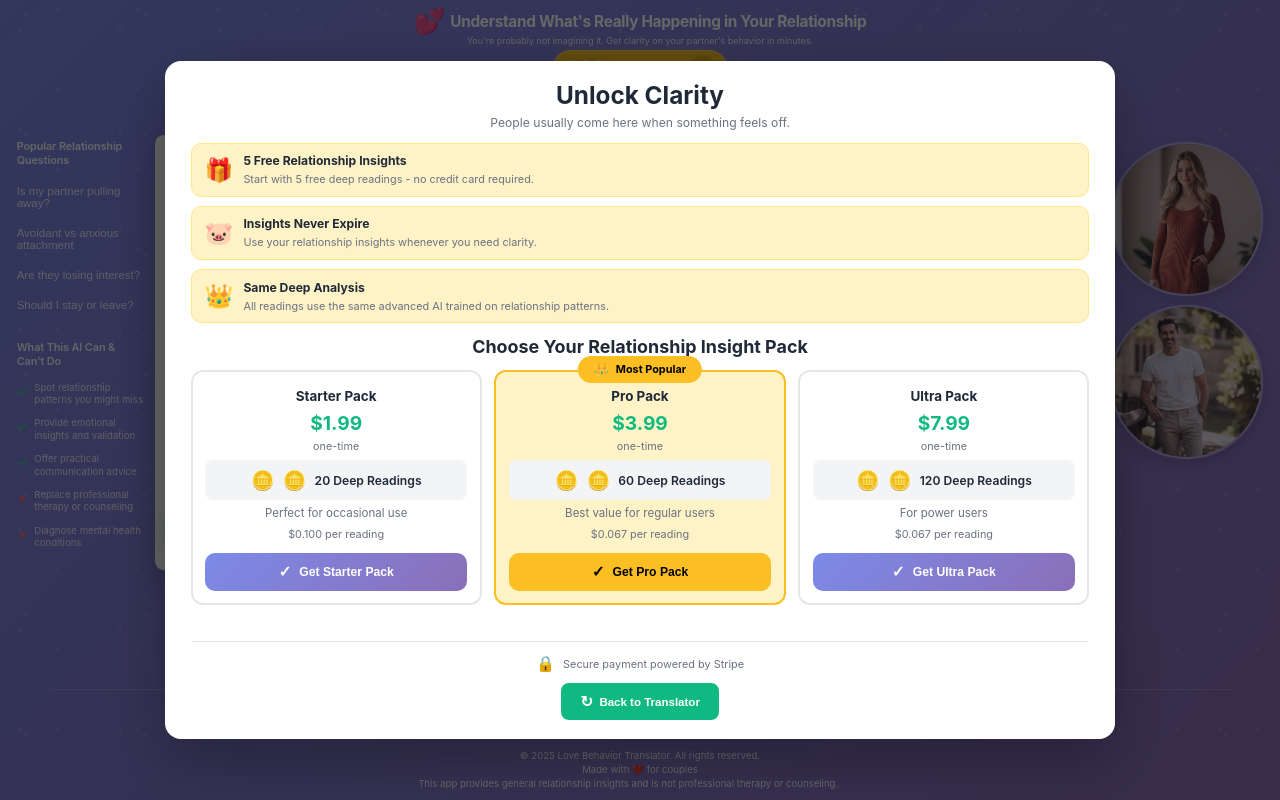
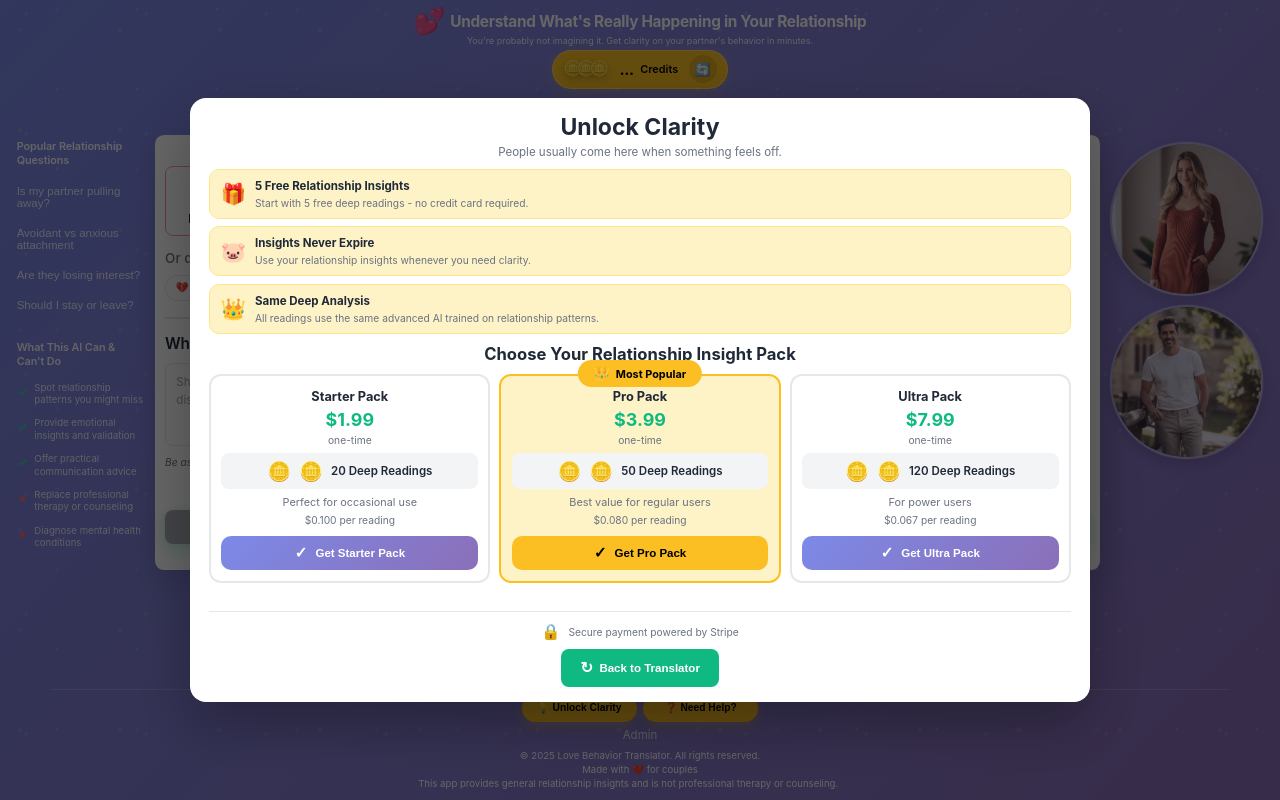
Before and after one commit to maxkantor/love-behavior-translator, a React (Vite) app in the folder frontend/: page / in a window 1280 px wide. Both pictures are taken after a click on the button "💡 Unlock Clarity". Built offline with nearby package versions, Linux system fonts and the light colour scheme; no server answers.

Commit message:
Fix Pro Pack to 50 credits and reduce pack box sizes for iOS to prevent cutoff

```diff
--- a/frontend/src/ui/CreditModal.tsx
+++ b/frontend/src/ui/CreditModal.tsx
@@ -30,9 +30,9 @@ export function CreditModal({ isOpen, onClose, currentCredits }: CreditModalProp
     },
     {
       name: 'Pro Pack',
-      credits: 60,
+      credits: 50,
       price: 3.99,
-      perCredit: 0.067,
+      perCredit: 0.080,
       description: 'Best value for regular users',
       popular: true
     },
--- a/frontend/src/ui/styles.css
+++ b/frontend/src/ui/styles.css
@@ -410,116 +410,117 @@ body {
 
   /* Credit Modal fixes for MacBook Air */
   .credit-modal-content {
-    max-width: 950px !important;
-    width: 92% !important;
-    padding: clamp(1rem, 1.5vw, 1.5rem) clamp(1.25rem, 2vw, 2rem) !important;
-    max-height: 94vh !important;
+    max-width: 900px !important;
+    width: 90% !important;
+    padding: clamp(0.75rem, 1.2vw, 1.2rem) clamp(1rem, 1.5vw, 1.5rem) !important;
+    max-height: 93vh !important;
   }
 
   .credit-modal-header {
-    margin-bottom: clamp(0.75rem, 1vw, 1rem) !important;
+    margin-bottom: clamp(0.5rem, 0.75vw, 0.75rem) !important;
   }
 
   .credit-modal-header h1 {
-    font-size: clamp(1.5rem, 2vw, 1.9rem) !important;
+    font-size: clamp(1.4rem, 1.8vw, 1.8rem) !important;
+    margin-bottom: clamp(0.25rem, 0.3vw, 0.3rem) !important;
+  }
+
+  .credit-subtitle {
+    font-size: clamp(0.8rem, 0.9vw, 0.9rem) !important;
+  }
+
+  .benefits-section {
+    gap: clamp(0.4rem, 0.6vw, 0.6rem) !important;
+    margin-bottom: clamp(0.6rem, 0.8vw, 0.8rem) !important;
+  }
+
+  .benefit-card {
+    padding: clamp(0.5rem, 0.7vw, 0.7rem) clamp(0.6rem, 0.8vw, 0.8rem) !important;
+    gap: clamp(0.5rem, 0.7vw, 0.7rem) !important;
+  }
+
+  .benefit-icon {
+    font-size: clamp(1.3rem, 1.6vw, 1.6rem) !important;
+  }
+
+  .benefit-text strong {
+    font-size: clamp(0.8rem, 0.9vw, 0.9rem) !important;
+  }
+
+  .benefit-text span {
+    font-size: clamp(0.7rem, 0.8vw, 0.8rem) !important;
+  }
+
+  .packs-section {
+    margin-bottom: clamp(0.6rem, 0.8vw, 0.8rem) !important;
+  }
+
+  .packs-title {
+    font-size: clamp(1.1rem, 1.3vw, 1.3rem) !important;
+    margin-bottom: clamp(0.6rem, 0.8vw, 0.8rem) !important;
+  }
+
+  .packs-grid {
+    gap: clamp(0.5rem, 0.7vw, 0.7rem) !important;
+    margin-bottom: clamp(0.6rem, 0.8vw, 0.8rem) !important;
+  }
+
+  .pack-card {
+    padding: clamp(0.6rem, 0.8vw, 0.8rem) !important;
+    min-height: 0 !important;
+  }
+
+  .pack-name {
+    font-size: clamp(0.9rem, 1vw, 1rem) !important;
+    margin: clamp(0.15rem, 0.2vw, 0.2rem) 0 clamp(0.3rem, 0.4vw, 0.4rem) !important;
+  }
+
+  .pack-price {
+    font-size: clamp(1.2rem, 1.4vw, 1.4rem) !important;
+    margin-bottom: clamp(0.4rem, 0.5vw, 0.5rem) !important;
+  }
+
+  .price-label {
+    font-size: clamp(0.7rem, 0.8vw, 0.8rem) !important;
+  }
+
+  .pack-credits-box {
+    padding: clamp(0.4rem, 0.5vw, 0.5rem) !important;
     margin-bottom: clamp(0.3rem, 0.4vw, 0.4rem) !important;
   }
 
-  .credit-subtitle {
-    font-size: clamp(0.85rem, 0.95vw, 0.95rem) !important;
-  }
-
-  .benefits-section {
-    gap: clamp(0.5rem, 0.7vw, 0.7rem) !important;
-    margin-bottom: clamp(0.75rem, 1vw, 1rem) !important;
-  }
-
-  .benefit-card {
-    padding: clamp(0.6rem, 0.8vw, 0.75rem) clamp(0.75rem, 1vw, 1rem) !important;
-    gap: clamp(0.6rem, 0.8vw, 0.8rem) !important;
-  }
-
-  .benefit-icon {
-    font-size: clamp(1.5rem, 1.8vw, 1.8rem) !important;
-  }
-
-  .benefit-text strong {
-    font-size: clamp(0.85rem, 0.95vw, 0.95rem) !important;
-  }
-
-  .benefit-text span {
+  .credits-amount {
+    font-size: clamp(0.8rem, 0.9vw, 0.9rem) !important;
+  }
+
+  .pack-description {
     font-size: clamp(0.75rem, 0.85vw, 0.85rem) !important;
-  }
-
-  .packs-section {
-    margin-bottom: clamp(0.75rem, 1vw, 1rem) !important;
-  }
-
-  .packs-title {
-    font-size: clamp(1.2rem, 1.4vw, 1.4rem) !important;
-    margin-bottom: clamp(0.75rem, 1vw, 1rem) !important;
-  }
-
-  .packs-grid {
-    gap: clamp(0.75rem, 1vw, 1rem) !important;
-    margin-bottom: clamp(0.75rem, 1vw, 1rem) !important;
-  }
-
-  .pack-card {
-    padding: clamp(0.75rem, 1vw, 1rem) !important;
-  }
-
-  .pack-name {
-    font-size: clamp(0.95rem, 1.05vw, 1.05rem) !important;
-    margin: clamp(0.2rem, 0.3vw, 0.3rem) 0 clamp(0.4rem, 0.5vw, 0.5rem) !important;
-  }
-
-  .pack-price {
-    font-size: clamp(1.3rem, 1.5vw, 1.5rem) !important;
-    margin-bottom: clamp(0.5rem, 0.6vw, 0.6rem) !important;
-  }
-
-  .price-label {
+    margin-bottom: clamp(0.3rem, 0.4vw, 0.4rem) !important;
+  }
+
+  .pack-per-credit {
+    font-size: clamp(0.7rem, 0.8vw, 0.8rem) !important;
+    margin-bottom: clamp(0.6rem, 0.8vw, 0.8rem) !important;
+  }
+
+  .pack-button {
+    padding: clamp(0.5rem, 0.65vw, 0.65rem) clamp(0.6rem, 0.8vw, 0.8rem) !important;
+    font-size: clamp(0.8rem, 0.9vw, 0.9rem) !important;
+  }
+
+  .credit-footer {
+    padding-top: clamp(0.6rem, 0.8vw, 0.8rem) !important;
+    margin-top: clamp(0.4rem, 0.6vw, 0.6rem) !important;
+  }
+
+  .secure-payment {
+    margin-bottom: clamp(0.5rem, 0.65vw, 0.65rem) !important;
+    font-size: clamp(0.7rem, 0.8vw, 0.8rem) !important;
+  }
+
+  .back-button {
+    padding: clamp(0.5rem, 0.65vw, 0.65rem) clamp(1rem, 1.3vw, 1.3rem) !important;
     font-size: clamp(0.75rem, 0.85vw, 0.85rem) !important;
-  }
-
-  .pack-credits-box {
-    padding: clamp(0.5rem, 0.6vw, 0.6rem) !important;
-    margin-bottom: clamp(0.4rem, 0.5vw, 0.5rem) !important;
-  }
-
-  .credits-amount {
-    font-size: clamp(0.85rem, 0.95vw, 0.95rem) !important;
-  }
-
-  .pack-description {
-    font-size: clamp(0.8rem, 0.9vw, 0.9rem) !important;
-    margin-bottom: clamp(0.4rem, 0.5vw, 0.5rem) !important;
-  }
-
-  .pack-per-credit {
-    font-size: clamp(0.75rem, 0.85vw, 0.85rem) !important;
-    margin-bottom: clamp(0.75rem, 1vw, 1rem) !important;
-  }
-
-  .pack-button {
-    padding: clamp(0.6rem, 0.75vw, 0.75rem) clamp(0.75rem, 1vw, 1rem) !important;
-    font-size: clamp(0.85rem, 0.95vw, 0.95rem) !important;
-  }
-
-  .credit-footer {
-    padding-top: clamp(0.75rem, 1vw, 1rem) !important;
-    margin-top: clamp(0.5rem, 0.75vw, 0.75rem) !important;
-  }
-
-  .secure-payment {
-    margin-bottom: clamp(0.6rem, 0.75vw, 0.75rem) !important;
-    font-size: clamp(0.75rem, 0.85vw, 0.85rem) !important;
-  }
-
-  .back-button {
-    padding: clamp(0.6rem, 0.75vw, 0.75rem) clamp(1.25rem, 1.5vw, 1.5rem) !important;
-    font-size: clamp(0.8rem, 0.9vw, 0.9rem) !important;
   }
 
   .app-main-wrapper {
```
